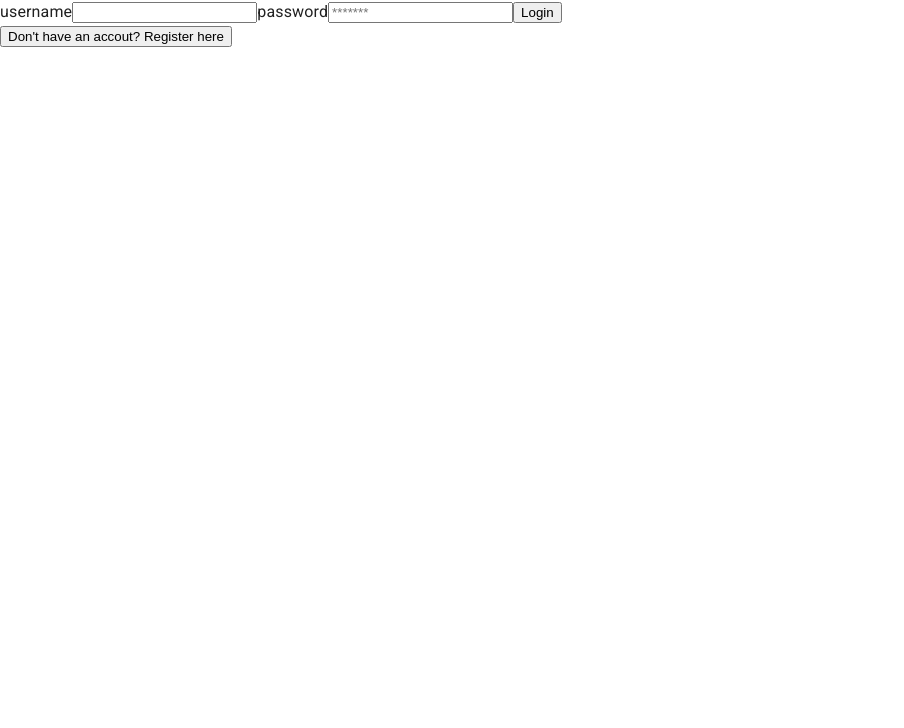
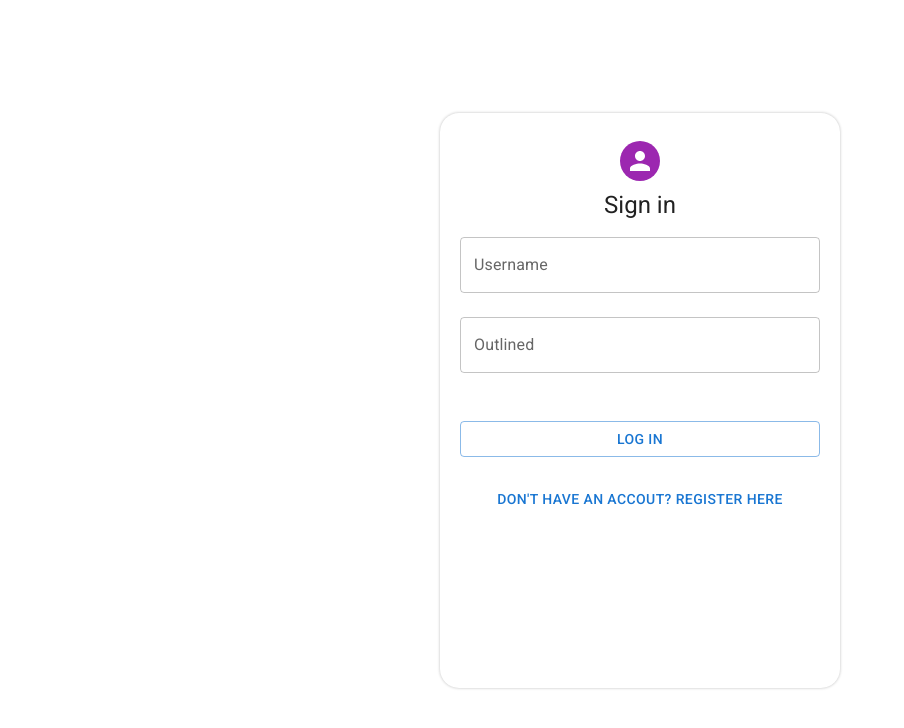
Before and after one commit to golnooshasefi/Internet-Engineering-proj, a React (Create React App) app: page / in a window 1280 px wide. Shown: the top 728 px of the page, without its empty margins (0-904 px from the left). Built offline with nearby package versions, Linux system fonts and the light colour scheme.

Commit message:
refactor: login and register pages

```diff
--- a/src/App.js
+++ b/src/App.js
@@ -1,8 +1,6 @@
 import React, { useState } from "react";
-
-import Register from "./Register.js";
-import Login from "./Login.js";
-import axiosInstance from "./axios";
+import Register from "./Pages/Register";
+import Login from "./Pages/Login";
 
 function App() {
   const [currentForm, setCurrentForm] = useState("login");
--- a/src/Login.js
+++ /dev/null
@@ -1,57 +0,0 @@
-import { TextField } from "@mui/material";
-import React, { useState } from "react";
-import axiosInstance from "./axios";
-
-function Login(props) {
-  //   const [email, setEmail] = useState("");
-  const [pass, setPass] = useState("");
-  const [username, setUsername] = useState("");
-
-  const initialFormData = Object.freeze({
-    username: "",
-    password: "",
-  });
-  const [formData, updateFormData] = useState(initialFormData);
-
-  const handleSumbit = (e) => {
-    e.preventDefault();
-
-    axiosInstance.post('/' , {
-      username: formData.username,
-      password: formData.password,
-    }).then((res) => {
-        console.log(res);
-        console.log(res.data);
-    });
-  };
-
-  return (
-    <>
-      <form onSubmit={handleSumbit}>
-        <label htmlFor="text">username</label>
-        <input
-          value={username}
-          onChange={(e) => setUsername(e.target.value)}
-          type="text"
-          id="username"
-          name="username"
-        />
-        <label htmlFor="password">password</label>
-        <input
-          type="password"
-          value={pass}
-          onChange={(e) => setPass(e.target.value)}
-          placeholder="*******"
-          id="password"
-          name="password"
-        />
-        <button type="submit">Login</button>
-      </form>
-      <button onClick={() => props.onFormSwitch("register")}>
-        Don't have an accout? Register here{" "}
-      </button>
-    </>
-  );
-}
-
-export default Login;
--- /dev/null
+++ b/src/Pages/Login/Login.module.scss
@@ -0,0 +1,41 @@
+.container {
+  width: 100vw;
+  height: 100vh;
+  display: flex;
+  flex-direction: column;
+  align-items: center;
+  justify-content: center;
+
+  &__box {
+    width: 400px;
+    min-height: 575px;
+    display: flex;
+    flex-direction: column;
+    border-radius: 19px;
+    background-color: #fff;
+    box-shadow: 0 0 3px rgba(15, 15, 15, 0.28);
+    position: relative;
+    overflow: hidden;
+    padding: 20px;
+  }
+
+  &__form {
+    width: 100%;
+    display: flex;
+    flex-direction: column;
+
+    &__avatar {
+      display: flex;
+      flex-direction: column;
+      align-items: center;
+    }
+
+    &__submitbtn {
+      margin-top: 13px;
+    }
+
+    &__Avatar {
+      display: flex;
+    }
+  }
+}
--- /dev/null
+++ b/src/Pages/Login/index.js
@@ -0,0 +1,101 @@
+import axiosInstance from "../../axios";
+import { Button, TextField } from "@mui/material";
+import Avatar from "@mui/material/Avatar";
+import Typography from "@mui/material/Typography";
+
+import React, { useState } from "react";
+import classes from "./Login.module.scss";
+
+function Login(props) {
+  //   const [email, setEmail] = useState("");
+  const [pass, setPass] = useState("");
+  const [username, setUsername] = useState("");
+
+  const handleSumbit = (e) => {
+    e.preventDefault();
+    // send `pass` and `username` to backend
+    axiosInstance
+      .post("/", {
+        username,
+        password: pass,
+      })
+      .then((res) => {
+        console.log(res);
+        console.log(res.data);
+      });
+  };
+
+  return (
+    <>
+      <div className={classes.container}>
+        <div className={classes.container__box}>
+          <form onSubmit={handleSumbit} className={classes.container__form}>
+            <div className={classes.container__form__avatar}>
+              <Avatar
+                sx={{ m: 1, bgcolor: "secondary.main" }}
+                className={classes.container__form_Avatar}
+              ></Avatar>
+
+              <Typography component="h1" variant="h5">
+                Sign in
+              </Typography>
+            </div>
+            <TextField
+              margin="normal"
+              value={username}
+              onChange={(e) => setUsername(e.target.value)}
+              type="text"
+              id="username"
+              label="Username"
+              variant="outlined"
+              name="username"
+            />
+            {/* <input
+          value={username}
+          onChange={(e) => setUsername(e.target.value)}
+          type="text"
+          id="username"
+          name="username"
+        /> */}
+
+            <TextField
+              value={pass}
+              onChange={(e) => setPass(e.target.value)}
+              label="Outlined"
+              variant="outlined"
+              id="password"
+              name="password"
+              sx={{ mt: 2, mb: 1 }}
+            />
+
+            {/* <input
+          type="password"
+          value={pass}
+          onChange={(e) => setPass(e.target.value)}
+          placeholder="*******"
+          id="password"
+          name="password"
+        /> */}
+            {/* <button type="submit">Login</button> */}
+            <Button
+              className="container__form__submitbtn"
+              type="submit"
+              variant="outlined"
+              sx={{ mt: 5, mb: 3 }}
+            >
+              Log In
+            </Button>
+          </form>
+          {/* <button onClick={() => props.onFormSwitch("register")}>
+            Don't have an accout? Register here{" "}
+          </button> */}
+          <Button onClick={() => props.onFormSwitch("register")} variant="text">
+            Don't have an accout? Register here
+          </Button>
+        </div>
+      </div>
+    </>
+  );
+}
+
+export default Login;
--- a/src/Register.js
+++ b/src/Pages/Register/index.js
@@ -1,29 +1,24 @@
 import React, { useState } from "react";
-import axiosInstance from "./axios";
+import axiosInstance from "../../axios";
 
 function Register(props) {
   const [email, setEmail] = useState("");
   const [pass, setPass] = useState("");
   const [username, setUsername] = useState("");
 
-  const initialFormData = Object.freeze({
-    email: "",
-    username: "",
-    password: "",
-  });
-  const [formData, updateFormData] = useState(initialFormData);
-
   const handleSumbit = (e) => {
     e.preventDefault();
-
-    axiosInstance.post('/' , {
-      email: formData.email,
-      username: formData.username,
-      password: formData.password,
-    }).then((res) => {
+    // send `pass` and `username` to backend
+    axiosInstance
+      .post("/", {
+        email: email,
+        username: username,
+        password: pass,
+      })
+      .then((res) => {
         console.log(res);
         console.log(res.data);
-    });
+      });
   };
 
   return (
```
Also changed, not shown: package.json (+1 -9 lines), src/Pages/Register/Register.module.scss (added), 1 other file (tests, documents, lock files or other folders).
